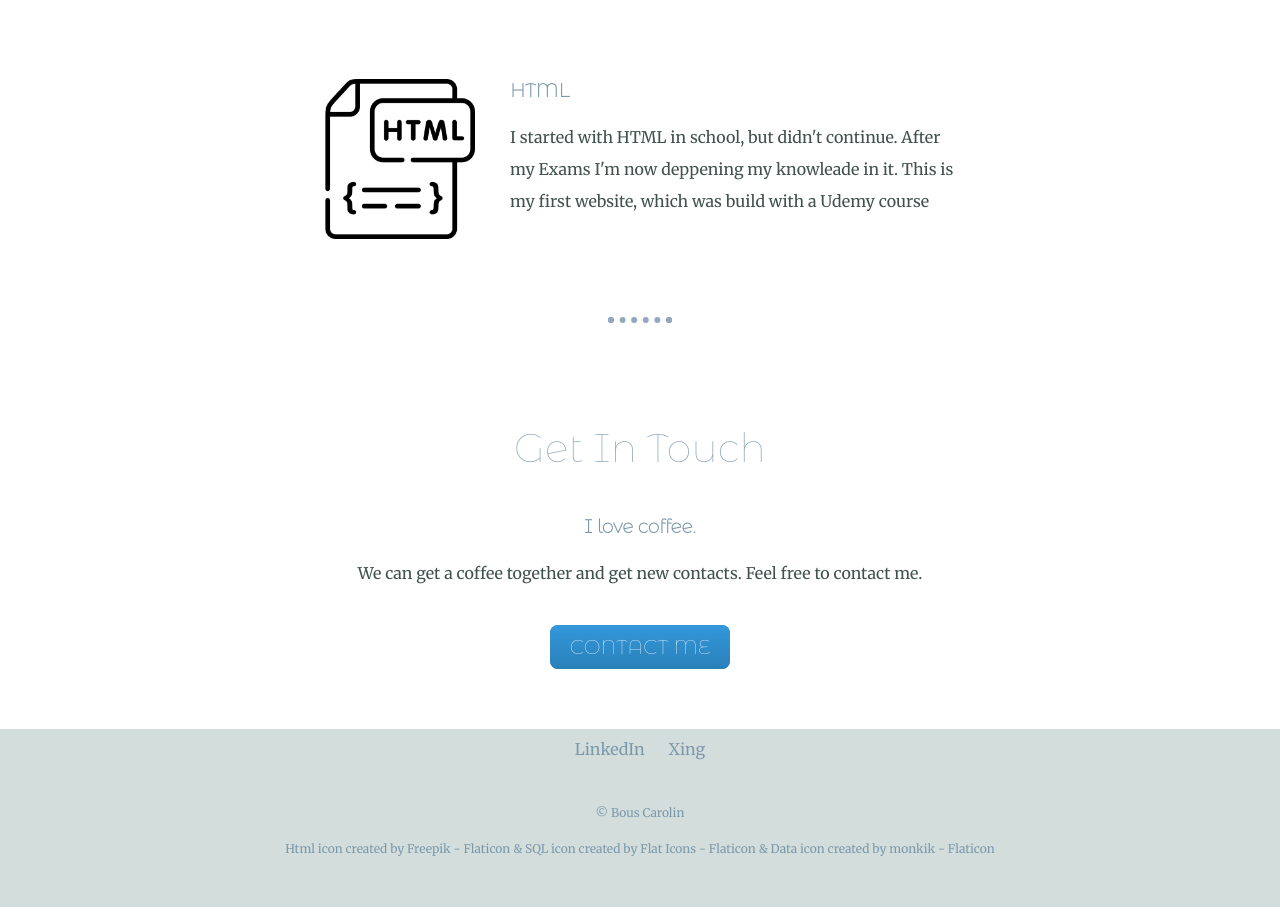
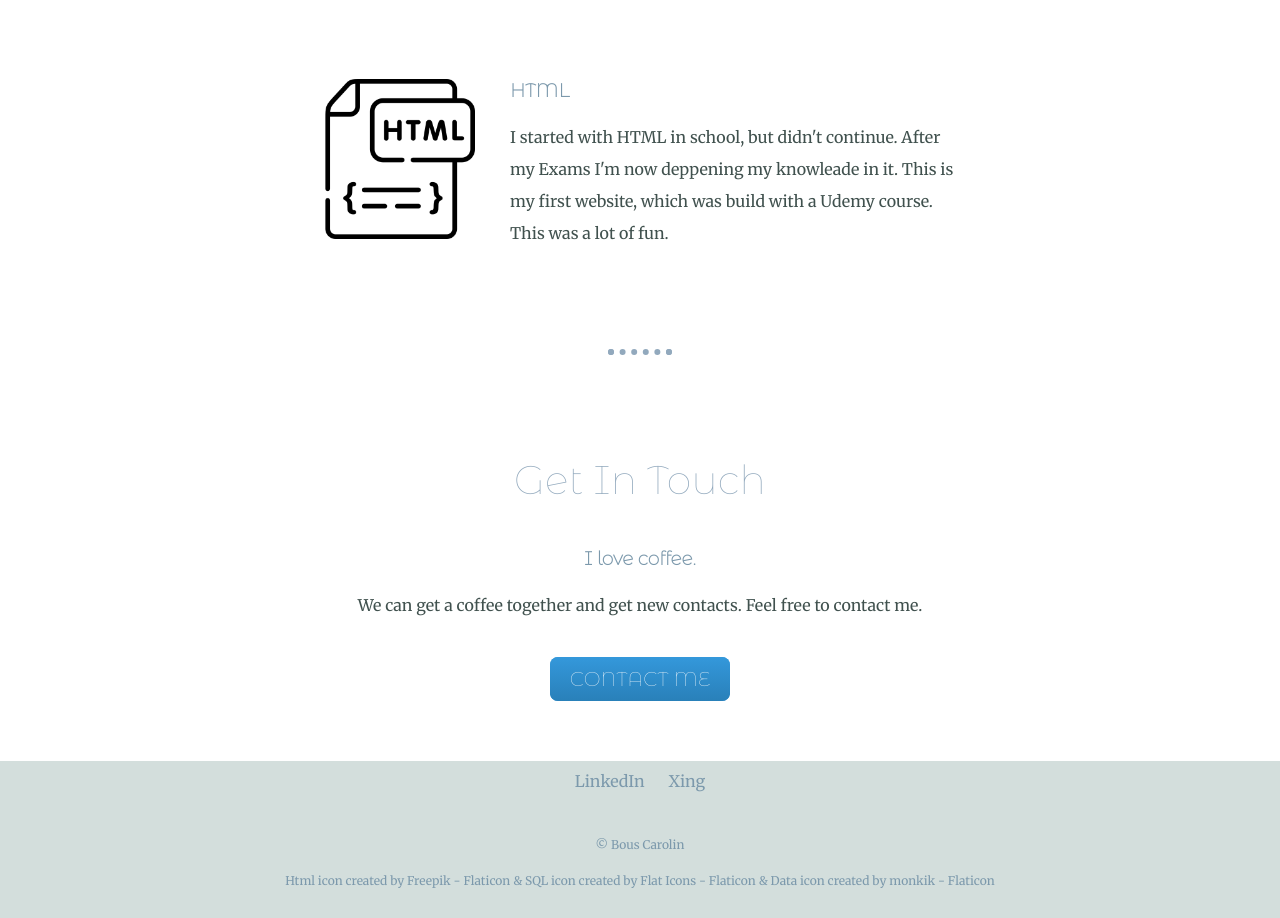
Before and after one commit to caroBoo/personal_site, a plain HTML site: page index.html in a window 1280 px wide. Shown: the part 2100-3018 px from the top of the page. Drawn offline with Linux system fonts and the light colour scheme.

Commit message:
Update index.html

```diff
--- a/index.html
+++ b/index.html
@@ -39,7 +39,7 @@
           <div class="skill-row">
             <img class="html-img" src="images/html_img.png">
             <h3>HTML</h3>
-            <p>I started with HTML in school, but didn't continue. After my Exams I'm now deppening my knowleade in it. This is my first website, which was build with a Udemy course</I> </p>
+            <p>I started with HTML in school, but didn't continue. After my Exams I'm now deppening my knowleade in it. This is my first website, which was build with a Udemy course. This was a lot of fun.</I> </p>
           </div>
         </div>
         <hr>
```
